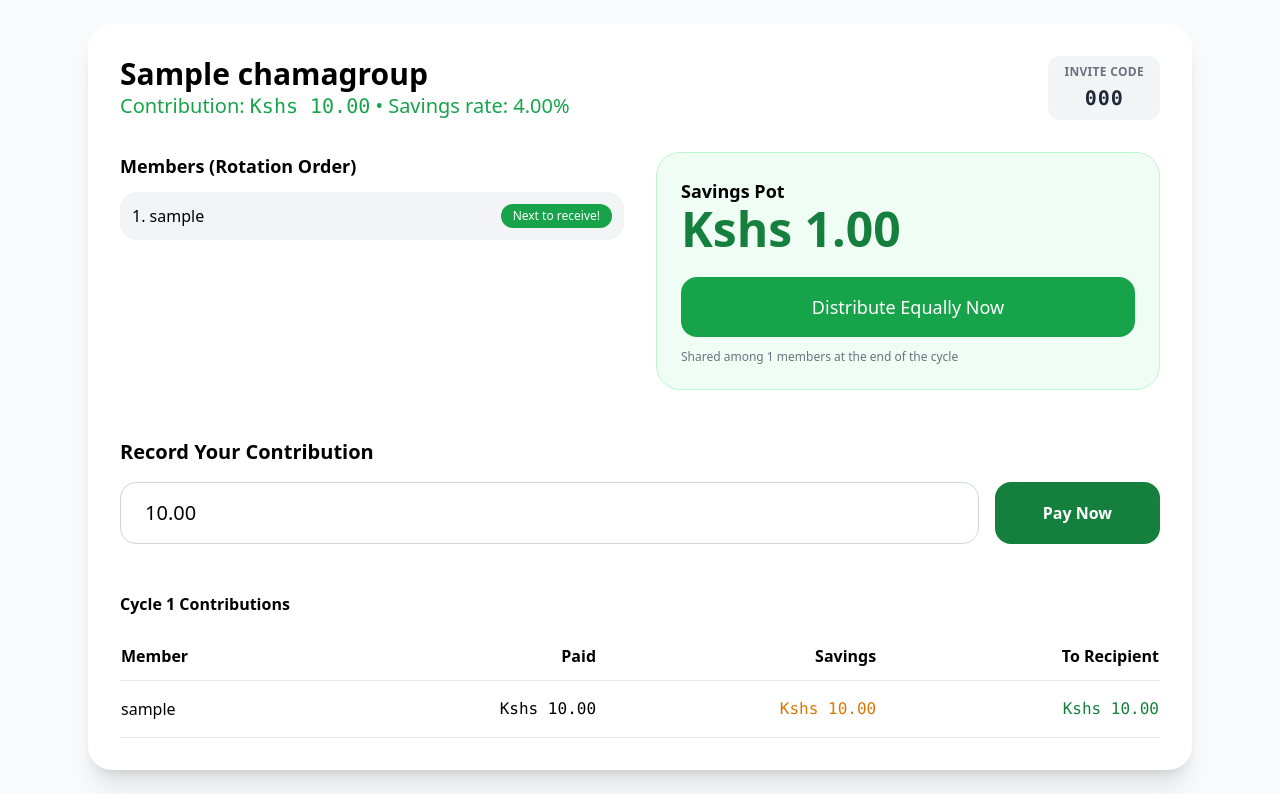
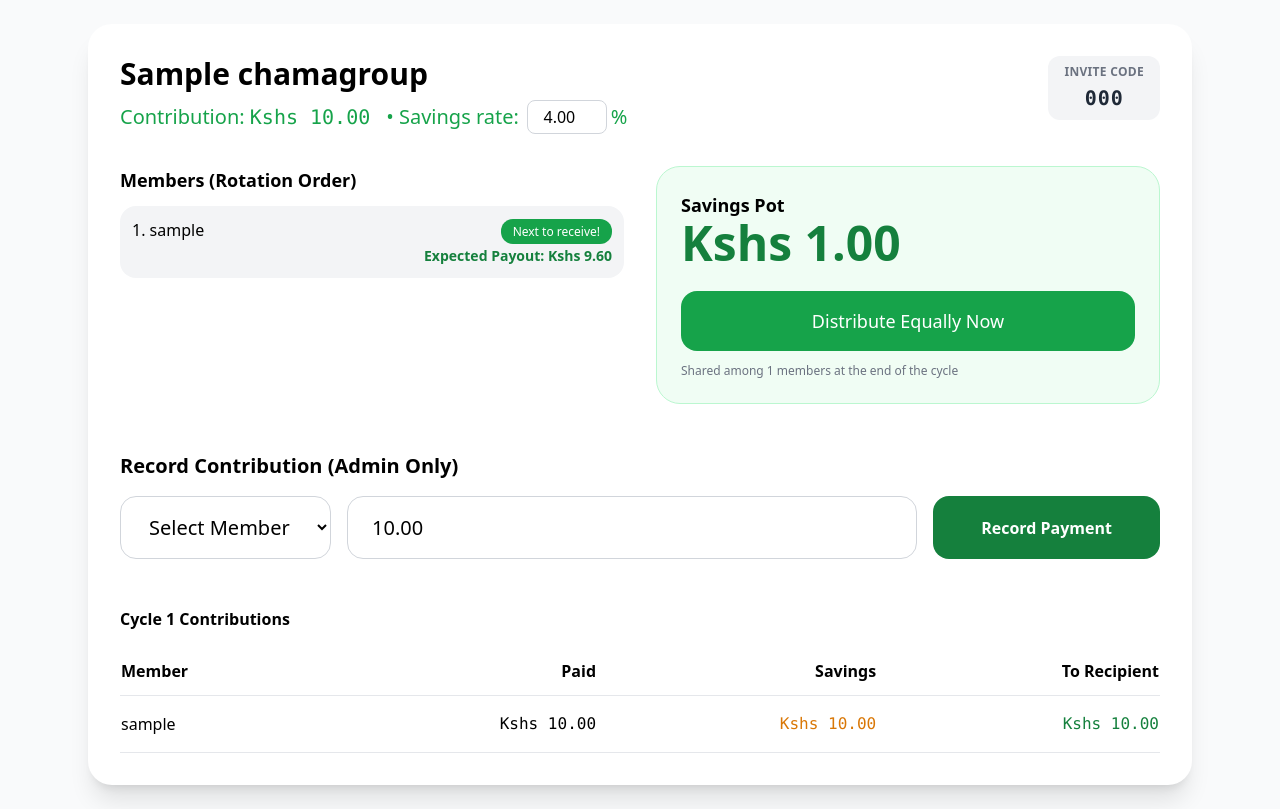
Before and after one commit to Opango14/merry_chama, a Django app: page /group/1 in a window 1280 px wide. Shown: the part 64-873 px from the top of the page. Run offline with Django 5.2, Linux system fonts and the light colour scheme; a user stored in the database is signed in; tables that the repository leaves empty hold one stand-in row (values such as "Sample post"); some libraries are stand-ins or nearby versions.

Commit message:
Restricted contribution recording to admins, added savings rate management and displayed expected payout calculations

```diff
--- a/chama/models.py
+++ b/chama/models.py
@@ -21,6 +21,11 @@ class ChamaGroup(models.Model):
             self.join_code = get_random_string(length=8).upper()
         super().save(*args, **kwargs)
 
+    @property
+    def creator(self):
+        first_member = self.membership_set.order_by('rotation_order').first()
+        return first_member.user if first_member else None
+
     def __str__(self):
         return self.name
 
--- a/chama/urls.py
+++ b/chama/urls.py
@@ -12,4 +12,5 @@ urlpatterns = [
     path('group/<int:pk>', views.group_detail, name='group_detail'),
     path('group/<int:group_id>/contribute/', views.record_contribution, name='record_contribution'),
     path('group/<int:group_id>/distributive-savings/', views.distributive_savings, name='distributive_savings'),
+    path('group/<int:group_id>/update-savings-rate/', views.update_savings_rate, name='update_savings_rate'),
 ]
--- a/chama/views.py
+++ b/chama/views.py
@@ -83,6 +83,10 @@ def group_detail(request, pk):
     next_recipient_index = (group.current_cycle - 1) % total_members
     next_recipient = members[next_recipient_index] if members else None
 
+    expected_payout = 0
+    if total_members > 0:
+        expected_payout = (group.contribution_amount - (group.contribution_amount * group.savings_rate / Decimal('100'))) * Decimal(total_members)
+
     contributions = Contribution.objects.filter(group=group, cycle=group.current_cycle).order_by('-paid_at')
 
     return render(request, 'group_detail.html', {
@@ -91,19 +95,36 @@ def group_detail(request, pk):
         'next_recipient': next_recipient,
         'contributions': contributions,
         'total_members': total_members,
+        'expected_payout': expected_payout,
     })
 
 @login_required
 def record_contribution(request, group_id):
     group = get_object_or_404(ChamaGroup, pk=group_id)
+    if request.user != group.creator:
+        messages.error(request, "Only the group creator can update contribution records.")
+        return redirect('group_detail', pk=group.pk)
+
     if request.method == 'POST':
+        member_id = request.POST.get('member_id')
+        try:
+            from django.contrib.auth.models import User
+            member_user = group.members.get(id=member_id)
+        except Exception:
+            messages.error(request, "Invalid member selected.")
+            return redirect('group_detail', pk=group.pk)
+
+        if Contribution.objects.filter(group=group, member=member_user, cycle=group.current_cycle).exists():
+            messages.error(request, f"{member_user.username} has already contributed in cycle {group.current_cycle}.")
+            return redirect('group_detail', pk=group.pk)
+
         amount = Decimal(request.POST['amount'])
         savings_amount = amount * (group.savings_rate / Decimal('100'))
         payout_amount = amount - savings_amount
 
         Contribution.objects.create(
             group=group,
-            member=request.user,
+            member=member_user,
             cycle=group.current_cycle,
             total_paid=amount,
             savings_amount=savings_amount,
@@ -115,9 +136,9 @@ def record_contribution(request, group_id):
 
         contributed_count = Contribution.objects.filter(group=group, cycle=group.current_cycle).count()
         if contributed_count >= group.members.count():
-            messages.success(request, f"Cycle, {group.current_cycle} complete! Payouts & savings ready.")
-
-        messages.success(request, f"Contribution recorded! Savings deducted: KSh {savings_amount}")
+            messages.success(request, f"Cycle {group.current_cycle} complete! Payouts & savings ready.")
+        else:
+            messages.success(request, f"Contribution recorded for {member_user.username}! Savings deducted: KSh {savings_amount}")
         return redirect('group_detail', pk=group.pk)
 
     return render(request, 'record_contribution.html', {'group': group})
@@ -135,3 +156,14 @@ def distributive_savings(request, group_id):
             group.save()
         return redirect('group_detail', pk=group.pk)
     return redirect('group_detail', pk=group.pk)
+
+@login_required
+def update_savings_rate(request, group_id):
+    group = get_object_or_404(ChamaGroup, pk=group_id)
+    if request.method == 'POST' and request.user == group.creator:
+        new_rate = request.POST.get('savings_rate')
+        if new_rate is not None:
+            group.savings_rate = Decimal(new_rate)
+            group.save()
+            messages.success(request, f"Savings rate updated to {new_rate}%.")
+    return redirect('group_detail', pk=group.pk)
--- a/templates/group_detail.html
+++ b/templates/group_detail.html
@@ -5,7 +5,23 @@
     <div class="flex justify-between items-start">
         <div>
             <h1 class="text-3xl font-bold">{{ group.name }}</h1>
-            <p class="text-green-600 text-xl">Contribution: <span class="font-mono">Kshs {{ group.contribution_amount }}</span> • Savings rate: {{ group.savings_rate }}%</p>
+            <div class="flex items-center gap-4 mt-2">
+                <p class="text-green-600 text-xl">Contribution: <span class="font-mono">Kshs {{ group.contribution_amount }}</span></p>
+                <div class="flex items-center gap-2">
+                    <span class="text-green-600 text-xl">• Savings rate:</span>
+                    {% if request.user == group.creator %}
+                    <form method="POST" action="{% url 'update_savings_rate' group.pk %}" class="flex items-center">
+                        {% csrf_token %}
+                        <input type="number" name="savings_rate" value="{{ group.savings_rate }}" step="0.01"
+                            class="border border-gray-300 rounded-lg px-2 py-1 w-20 text-center"
+                            onchange="this.form.submit()">
+                        <span class="ml-1 text-green-600 text-xl">%</span>
+                    </form>
+                    {% else %}
+                    <span class="text-green-600 text-xl">{{ group.savings_rate }}%</span>
+                    {% endif %}
+                </div>
+            </div>
         </div>
         <div class="bg-gray-100 px-4 py-2 rounded-xl text-center">
             <span class="block text-xs text-gray-500 uppercase tracking-wide font-semibold mb-1">Invite Code</span>
@@ -23,7 +39,10 @@
                 <li class="flex justify-between bg-gray-100 p-3 rounded-2xl">
                     <span>{{ forloop.counter }}. {{ member.username }}</span>
                     {% if member == next_recipient %}
+                    <div class="text-right">
                         <span class="bg-green-600 text-white text-xs px-3 py-1 rounded-xl">Next to receive!</span>
+                        <div class="text-sm font-semibold mt-1 text-green-700">Expected Payout: Kshs {{ expected_payout|floatformat:2 }}</div>
+                    </div>
                     {% endif %}
                 </li>
                 {% endfor %}
@@ -43,15 +62,22 @@
     </div>
 
     <!-- Record Contribution -->
+    {% if request.user == group.creator %}
     <div class="mt-12">
-        <h2 class="text-xl font-semibold mb-4">Record Your Contribution</h2>
+        <h2 class="text-xl font-semibold mb-4">Record Contribution (Admin Only)</h2>
         <form method="POST" action="{% url 'record_contribution' group.pk %}" class="flex gap-4">
             {% csrf_token %}
-            <input type="number" name="amount" value="{{ group.contribution_amount }}" step="0.01" class="flex-1 border border-gray-300 rounded-2xl px-6 py-4 text-xl">
-            <button type="submit" class="bg-green-700 text-white px-12 rounded-2xl font-semibold">Pay Now</button>
+            <select name="member_id" class="border border-gray-300 rounded-2xl px-6 py-4 text-xl bg-white" required>
+                <option value="" disabled selected>Select Member</option>
+                {% for member in members %}
+                <option value="{{ member.id }}">{{ member.username }}</option>
+                {% endfor %}
+            </select>
+            <input type="number" name="amount" value="{{ group.contribution_amount }}" step="0.01" class="flex-1 border border-gray-300 rounded-2xl px-6 py-4 text-xl" required>
+            <button type="submit" class="bg-green-700 text-white px-12 rounded-2xl font-semibold">Record Payment</button>
         </form>
-        <!-- <p class="text-sm text-gray-500 mt-2">Live Savings Deductions</p> -->
     </div>
+    {% endif %}
 
     <!-- Recent Contributions -->
     <div class="mt-12">
```
Also changed, not shown: chama/migrations/0004_alter_contribution_payout_amount_and_more.py (added).
